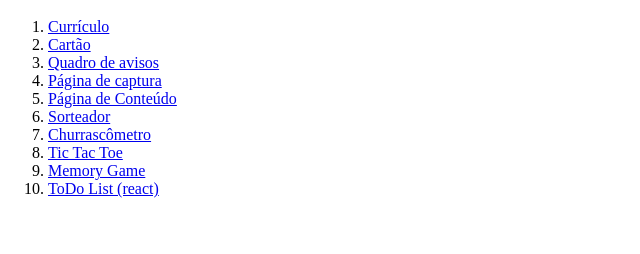
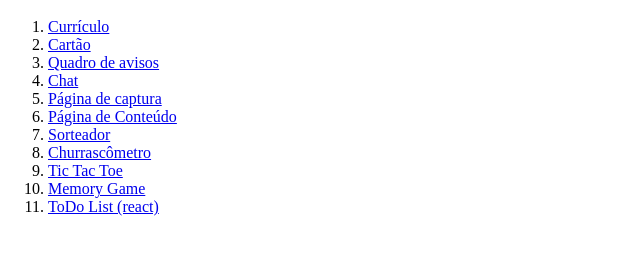
Before and after one commit to Jops-Garcia/WEBLittleProjects, a plain HTML site: page index.html in a window 1280 px wide. Shown: the part 48-302 px from the top of the page, without its empty margins (0-640 px from the left). Drawn offline with Linux system fonts and the light colour scheme.

Commit message:
Update index.html

```diff
--- a/index.html
+++ b/index.html
@@ -7,6 +7,7 @@
             <li><a href="./modulo2-HTML_basico">Currículo</a></li>
             <li><a href="./modulo3-CSS_basico/desafio.html">Cartão</a></li>
             <li><a href="./modulo26/public/">Quadro de avisos</a></li>
+            <li><a href=".modulo32/public/">Chat</a></li>
             <li><a href="./modulo6">Página de captura</a></li>
             <li><a href="./modulo6-2">Página de Conteúdo</a></li>
             <li><a href="./modulo12">Sorteador</a></li>
```
